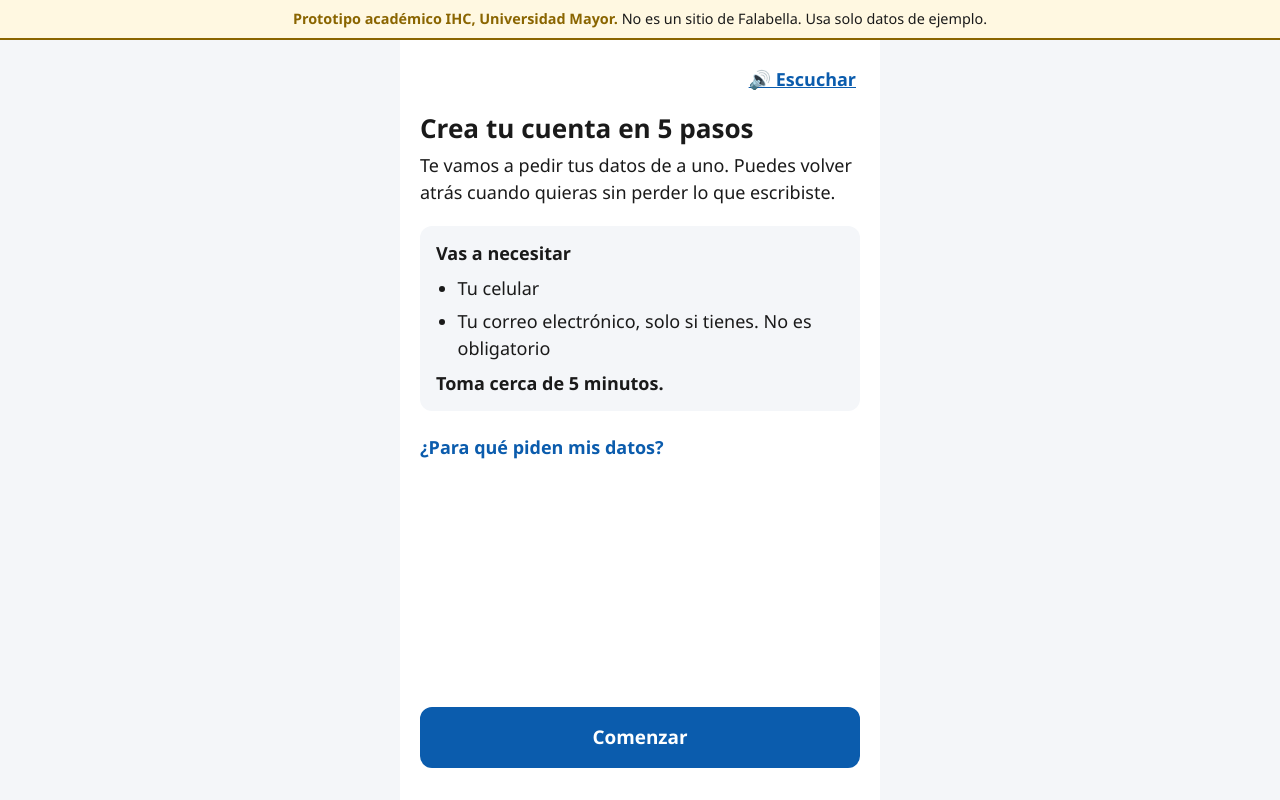
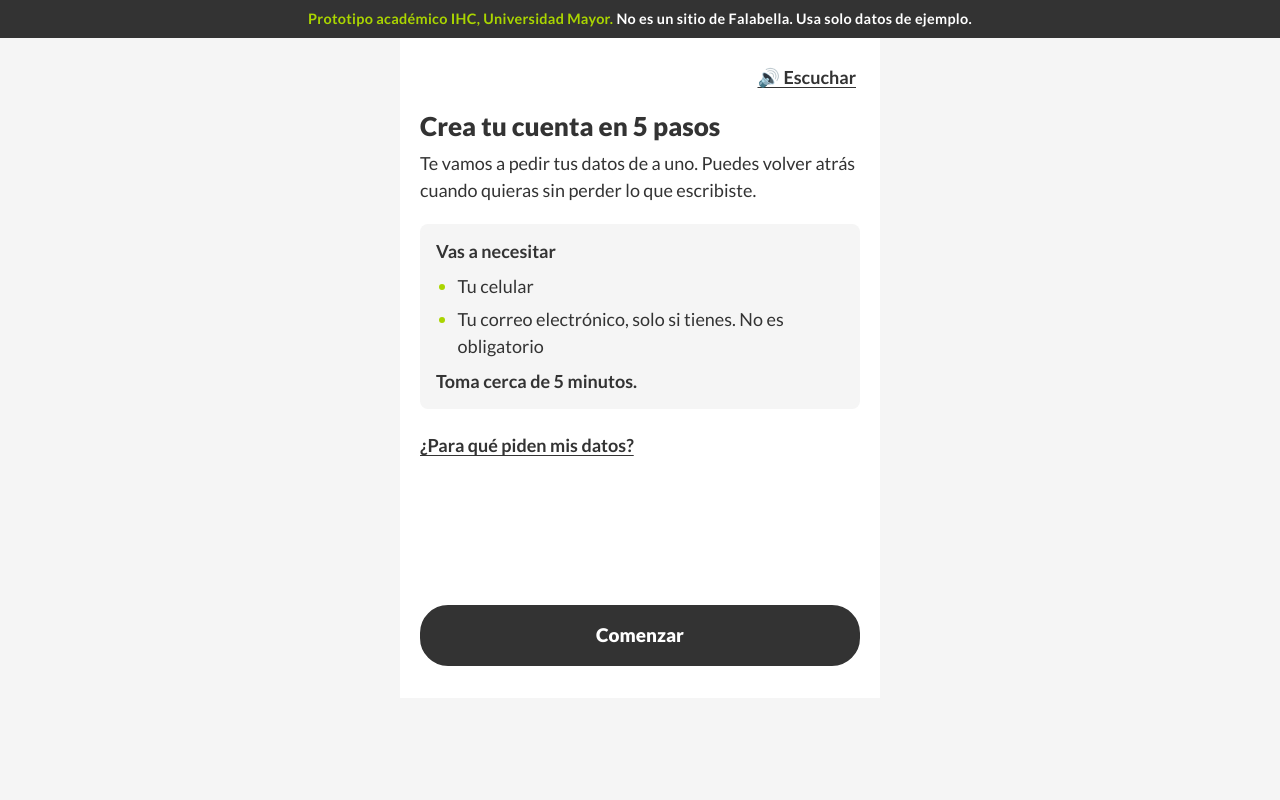
Before and after one commit to circeblood/IHC_SUM2, a plain HTML site: page prototipo/flujo1-inicio-identificacion/p1-bienvenida.html in a window 1280 px wide. Drawn offline with Linux system fonts and the light colour scheme.

Commit message:
Ajusta colores y tipografía para acercar el prototipo al sitio del caso

```diff
--- a/prototipo/compartido/css/base.css
+++ b/prototipo/compartido/css/base.css
@@ -1,23 +1,29 @@
 /* Estilos compartidos del prototipo de registro guiado.
-   Base de 18 px, contraste AA y zonas táctiles de al menos 48 px. */
+   Colores y tipografía cercanos al comercio del caso (gris oscuro, verde lima y Lato),
+   sin logo ni recursos de la marca. Base de 18 px, contraste AA y zonas táctiles de 48 px o más. */
+
+@import url("https://fonts.googleapis.com/css2?family=Lato:wght@400;700;900&display=swap");
 
 :root {
-  --texto: #1A1A1A;
-  --texto-suave: #4A5563;
+  --texto: #333333;          /* 12,6:1 sobre blanco */
+  --texto-suave: #666666;    /* 5,7:1 sobre blanco */
   --fondo: #FFFFFF;
-  --fondo-suave: #F4F6F9;
-  --borde: #8A94A6;
-  --accion: #0B5CAD;
-  --accion-oscura: #084A8C;
-  --accion-fondo: #E8F0FA;
-  --error: #B3261E;
-  --error-fondo: #FDECEA;
-  --exito: #1E7D32;
-  --exito-fondo: #E6F4EA;
+  --fondo-suave: #F5F5F5;
+  --borde: #8C8C8C;          /* borde de campos, 3:1 o más */
+  --linea: #E0E0E0;
+  --accion: #333333;         /* botón principal y enlaces */
+  --accion-oscura: #000000;
+  --acento: #AAD500;         /* verde lima: solo decorativo, nunca como color de texto sobre blanco */
+  --accion-fondo: #F4F9E1;   /* verde lima muy claro para selecciones y ayudas */
+  --error: #C8102E;          /* 5,9:1 sobre blanco */
+  --error-fondo: #FDECEE;
+  --exito: #3D7B00;          /* 5,2:1 sobre blanco */
+  --exito-fondo: #EEF6DC;
   --aviso: #8A6500;
   --aviso-fondo: #FFF8E1;
-  --radio: 12px;
-  --fuente: "Atkinson Hyperlegible", "Segoe UI", Roboto, Arial, sans-serif;
+  --radio: 8px;
+  --radio-boton: 28px;
+  --fuente: "Lato", "Segoe UI", Roboto, Arial, sans-serif;
 }
 
 * { box-sizing: border-box; }
@@ -35,20 +41,44 @@ body {
   line-height: 1.5;
 }
 
-/* Aviso fijo de prototipo académico */
+/* Banner superior del trabajo */
 .aviso-academico {
-  background: var(--aviso-fondo);
-  color: var(--texto);
-  border-bottom: 2px solid var(--aviso);
+  background: var(--texto);
+  color: #FFFFFF;
   padding: 8px 16px;
   font-size: 0.8rem;
+  font-weight: 700;
   text-align: center;
+  letter-spacing: 0.02em;
 }
-.aviso-academico strong { color: var(--aviso); }
+.aviso-academico strong { color: var(--acento); }
+
+/* Encabezado simple de la sección, con la línea lima de las pestañas del sitio */
+.encabezado-sitio {
+  max-width: 480px;
+  margin: 0 auto;
+  background: var(--fondo);
+  border-bottom: 4px solid var(--acento);
+  padding: 12px 20px;
+  font-weight: 900;
+  font-size: 1rem;
+}
+
+/* Nota legal discreta al pie de cada pantalla */
+.nota-prototipo {
+  max-width: 480px;
+  margin: 0 auto;
+  padding: 10px 20px 18px;
+  background: var(--fondo);
+  color: var(--texto-suave);
+  font-size: 0.75rem;
+  text-align: center;
+  border-top: 1px solid var(--linea);
+}
 
 .pantalla {
   max-width: 480px;
-  min-height: calc(100vh - 40px);
+  min-height: calc(100vh - 140px);
   margin: 0 auto;
   background: var(--fondo);
   padding: 16px 20px 32px;
@@ -72,6 +102,7 @@ body {
   font: inherit;
   font-weight: 700;
   text-decoration: underline;
+  text-underline-offset: 3px;
   min-height: 48px;
   padding: 0 4px;
   cursor: pointer;
@@ -82,17 +113,18 @@ body {
 .enlace-boton:focus-visible,
 .boton:focus-visible,
 input:focus-visible,
-summary:focus-visible { outline: 3px solid #F2A900; outline-offset: 2px; }
+summary:focus-visible { outline: 3px solid var(--texto); outline-offset: 3px; }
 
 /* Indicador de pasos */
 .progreso { margin: 4px 0 20px; }
 .progreso-texto { font-weight: 700; color: var(--texto-suave); margin: 0 0 8px; font-size: 0.9rem; }
 .progreso-barra { display: grid; grid-template-columns: repeat(5, 1fr); gap: 6px; }
-.progreso-barra span { height: 8px; border-radius: 4px; background: #D5DCE6; }
-.progreso-barra span.hecho { background: var(--accion); }
-.progreso-barra span.actual { background: var(--accion); opacity: 0.55; }
+.progreso-barra span { height: 8px; border-radius: 4px; background: var(--linea); }
+.progreso-barra span.hecho { background: var(--acento); }
+.progreso-barra span.actual { background: var(--texto); }
 
-h1 { font-size: 1.45rem; line-height: 1.25; margin: 0 0 8px; }
+h1 { font-size: 1.45rem; line-height: 1.25; margin: 0 0 8px; font-weight: 900; }
+h2 { font-weight: 900; }
 .instruccion { margin: 0 0 20px; color: var(--texto); }
 
 /* Campos */
@@ -110,6 +142,7 @@ h1 { font-size: 1.45rem; line-height: 1.25; margin: 0 0 8px; }
   background: #fff;
   color: var(--texto);
 }
+.campo input:focus { border-color: var(--texto); }
 .campo input[aria-invalid="true"] { border-color: var(--error); background: var(--error-fondo); }
 .campo.ok input { border-color: var(--exito); }
 
@@ -130,13 +163,16 @@ details.ayuda summary {
   cursor: pointer;
   color: var(--accion);
   font-weight: 700;
+  text-decoration: underline;
+  text-underline-offset: 3px;
   min-height: 44px;
   display: flex;
   align-items: center;
 }
 details.ayuda p {
   background: var(--accion-fondo);
-  border-radius: var(--radio);
+  border-left: 4px solid var(--acento);
+  border-radius: 0 var(--radio) var(--radio) 0;
   padding: 10px 14px;
   margin: 4px 0 0;
   font-size: 0.9rem;
@@ -148,10 +184,10 @@ details.ayuda p {
   display: block;
   width: 100%;
   min-height: 56px;
-  border-radius: var(--radio);
+  border-radius: var(--radio-boton);
   border: 2px solid var(--accion);
   font: inherit;
-  font-weight: 700;
+  font-weight: 900;
   font-size: 1.05rem;
   cursor: pointer;
   text-align: center;
@@ -159,7 +195,7 @@ details.ayuda p {
   padding: 14px;
 }
 .boton-principal { background: var(--accion); color: #fff; }
-.boton-principal:hover { background: var(--accion-oscura); }
+.boton-principal:hover { background: var(--accion-oscura); border-color: var(--accion-oscura); }
 .boton-secundario { background: #fff; color: var(--accion); margin-top: 10px; }
 
 /* Tarjetas y avisos */
@@ -171,6 +207,7 @@ details.ayuda p {
 }
 .lista-simple { padding-left: 1.2rem; margin: 8px 0; }
 .lista-simple li { margin-bottom: 6px; }
+.lista-simple li::marker { color: var(--acento); }
 
 .estado-exito {
   background: var(--exito-fondo);
@@ -178,7 +215,7 @@ details.ayuda p {
   border-radius: var(--radio);
   padding: 14px 16px;
 }
-.estado-exito::before { content: "✓ "; font-weight: 700; color: var(--exito); }
+.estado-exito::before { content: "✓ "; font-weight: 900; color: var(--exito); }
 
 .alerta-error {
   background: var(--error-fondo);
@@ -189,7 +226,6 @@ details.ayuda p {
   font-weight: 700;
   color: var(--error);
 }
-.alerta-error[hidden] { display: none; }
 
 .sr-only {
   position: absolute; width: 1px; height: 1px; padding: 0; margin: -1px;
```
